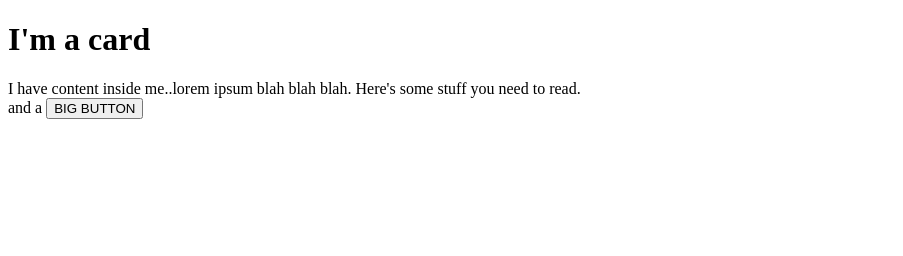
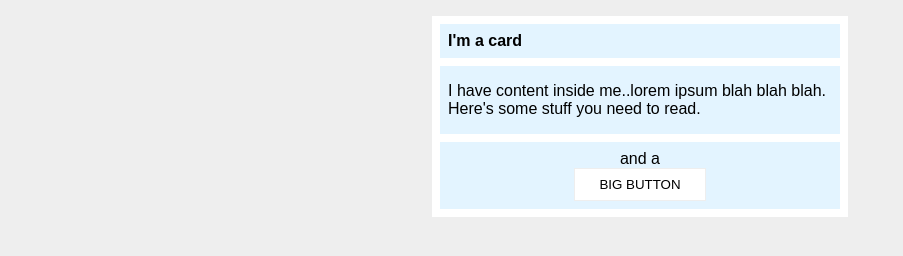
Before and after one commit to manasTyagiGit/css-practice, a plain HTML site: page margin-and-padding/margin-and-padding-02/index.html in a window 1280 px wide. Shown: the whole page, without its empty margins (0-903 px from the left). Drawn offline with Linux system fonts and the light colour scheme.

Commit message:
Add new practice files

```diff
--- a/margin-and-padding/margin-and-padding-02/index.html
+++ b/margin-and-padding/margin-and-padding-02/index.html
@@ -5,7 +5,7 @@
     <meta http-equiv="X-UA-Compatible" content="IE=edge">
     <meta name="viewport" content="width=device-width, initial-scale=1.0">
     <title>Margin and Padding exercise 2</title>
-    <link rel="stylesheet" href="style.css">
+    <link rel="stylesheet" href="./styles.css">
   </head>
   <body>
     <div class="card">
--- a/margin-and-padding/margin-and-padding-02/styles.css
+++ b/margin-and-padding/margin-and-padding-02/styles.css
@@ -7,21 +7,33 @@ body {
   width: 400px;
   background: #fff;
   margin: 16px auto;
+  padding: 8px;
 }
 
 .title {
   background: #e3f4ff;
+  margin-top: 0;
+  margin-bottom: 8px;
+  font-size: 16px;
+  padding: 8px;
 }
 
 .content {
   background: #e3f4ff;
+  margin-bottom: 8px;
+  padding: 16px 8px;
 }
 
 .button-container {
   background: #e3f4ff;
+  text-align: center;
+  padding: 8px;
 }
 
 button {
   background: white;
   border: 1px solid #eee;
+  display: block;
+  margin: 0 auto;
+  padding: 8px 24px;
 }
```
Lines whose indentation alone changed are shown as unchanged.
